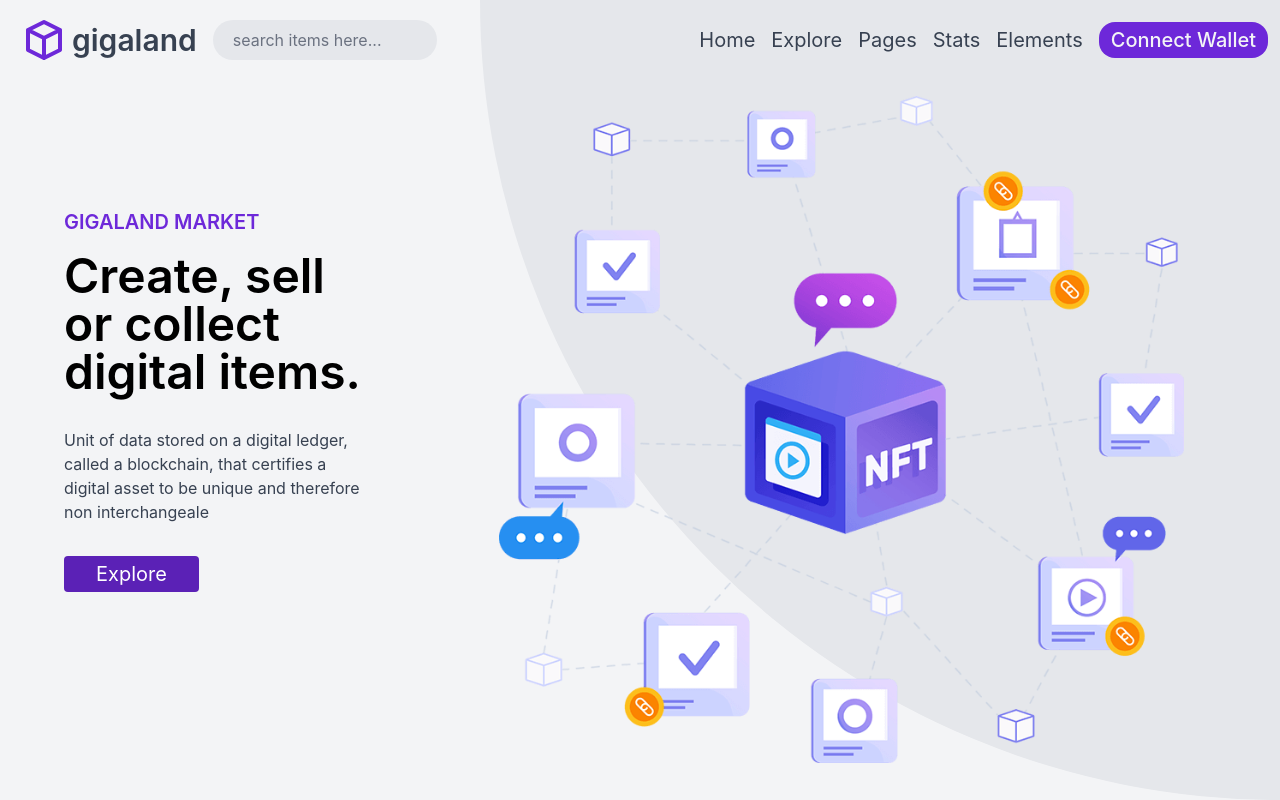
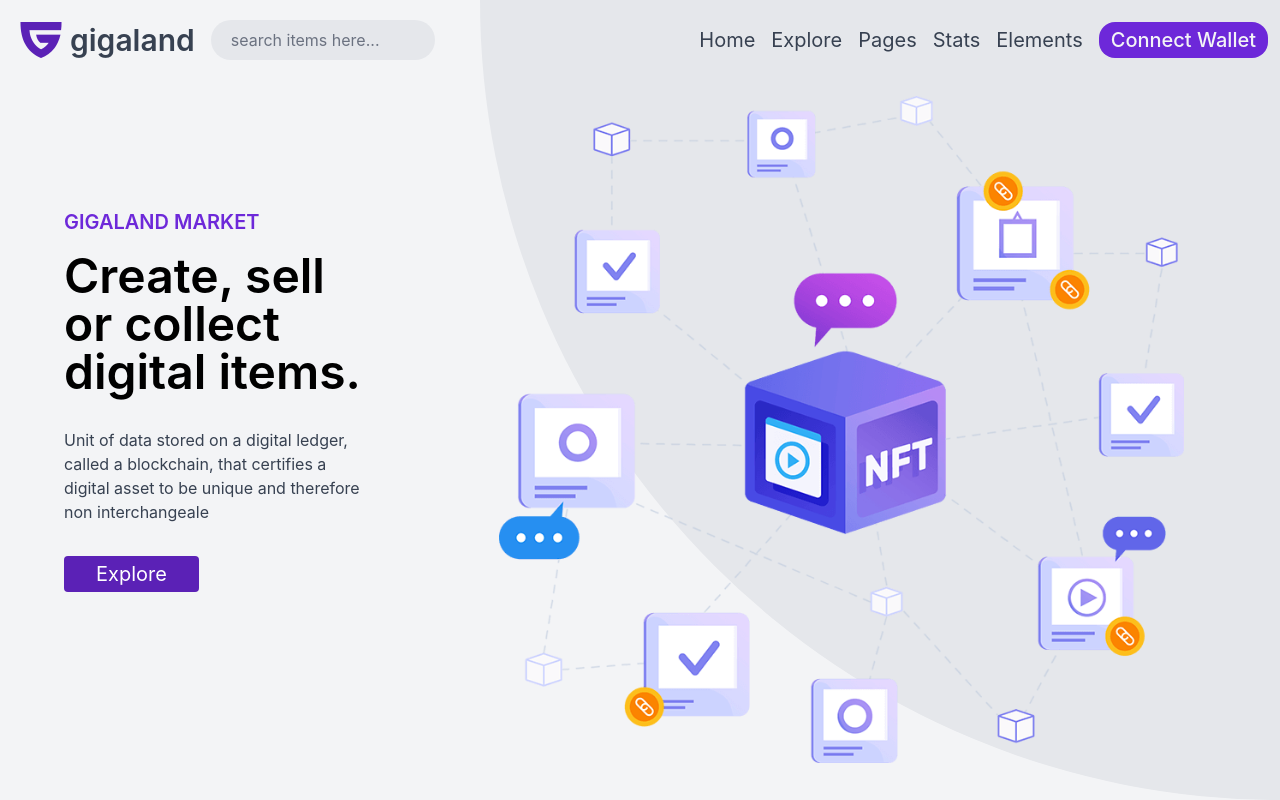
Before and after one commit to pioneiro/gigaland, a React (Create React App) app: page /#/ in a window 1280 px wide. Shown: the top 800 px of the page. Built offline with nearby package versions, Linux system fonts and the light colour scheme.

Commit message:
update site data

```diff
--- a/src/components/Footer.jsx
+++ b/src/components/Footer.jsx
@@ -1,7 +1,6 @@
 import React from "react";
 
-import { name } from "../../package.json";
-
+import siteData from "../utils/data/siteData.js";
 import getKey from "../utils/functions/getKey.js";
 
 const socialLinks = [
@@ -97,7 +96,10 @@
   },
 ];
 
-const Footer = () => (
+const Footer = () => {
+  const { name, logoURL, logoIconClass } = siteData;
+
+  return (
     <footer className="w-full pt-8">
       <div className="flex flex-wrap px-8 lg:px-16 py-4 pb-24 border-b-2 border-t-2 text-sm sm:text-base lg:text-lg">
         {footerOptions.map((footerDiv) => (
@@ -127,21 +129,18 @@
       </div>
       <div className="w-full px-8 lg:px-16 py-4 flex flex-col lg:flex-row justify-center lg:justify-between items-center">
         <div className="flex items-center space-x-2 order-3 lg:order-1 mt-4 lg:mt-0">
-        <svg
-          className="hidden lg:block h-10 w-10 text-purple-700"
-          xmlns="http://www.w3.org/2000/svg"
-          fill="none"
-          viewBox="0 0 24 24"
-          stroke="currentColor"
-        >
-          <path
-            strokeLinecap="round"
-            strokeLinejoin="round"
-            strokeWidth={2}
-            d="M20 7l-8-4-8 4m16 0l-8 4m8-4v10l-8 4m0-10L4 7m8 4v10M4 7v10l8 4"
+          {logoURL ? (
+            <img
+              className="hidden lg:block h-10 w-10 object-cover rounded-full"
+              src={logoURL}
+              alt=""
             />
-        </svg>
-        <span className="hidden lg:block text-3xl text-gray-700 font-medium">
+          ) : (
+            <span className="hidden lg:inline-block text-4xl text-purple-800">
+              <i className={logoIconClass}></i>
+            </span>
+          )}
+          <span className="hidden lg:block text-2xl text-gray-700 font-semibold lowercase">
             {name}
           </span>
           <span className="pl-4 text-gray-500 text-center">
@@ -162,5 +161,6 @@
       </div>
     </footer>
   );
+};
 
 export default Footer;
--- a/src/components/Landing.jsx
+++ b/src/components/Landing.jsx
@@ -3,10 +3,14 @@
 
 import NFT from "../assets/NFT.png";
 
+import siteData from "../utils/data/siteData.js";
+
 const radius = window.innerHeight;
 const diameter = radius * 2;
 
 const Landing = () => {
+  const { name } = siteData;
+
   return (
     <main className="h-screen w-full relative overflow-hidden">
       <img
@@ -20,7 +24,7 @@
       ></div>
       <div className="z-20 h-full w-full md:max-w-2xl lg:w-2/5 xl:w-1/3 2xl:w-3/5 flex flex-col px-16 py-32 justify-center items-start space-y-4">
         <h4 className="z-20 text-xl uppercase font-semibold text-purple-700">
-          Gigaland Market
+          {name} Market
         </h4>
         <h1 className="z-20 font-semibold text-5xl">
           Create, sell or collect digital items.
--- a/src/components/Navbar.jsx
+++ b/src/components/Navbar.jsx
@@ -1,8 +1,7 @@
 import React, { useContext, useEffect, useState } from "react";
 import { Link } from "react-router-dom";
 
-import { name } from "../../package.json";
-
+import siteData from "../utils/data/siteData.js";
 import { Web3Context } from "../utils/web3context.js";
 
 const scrollBreakpoint = 256;
@@ -16,6 +15,8 @@
 );
 
 const Navbar = ({ theme = "light", opaque }) => {
+  const { name, logoURL, logoIconClass } = siteData;
+
   const [navColor, setNavColor] = useState("");
   const [search, setSearch] = useState(false);
   const [menu, setMenu] = useState(false);
@@ -70,21 +71,18 @@
           className="h-20 w-full lg:w-auto flex justify-between items-center space-x-2"
         >
           <Link to="/" className="h-20 flex items-center p-2">
-            <svg
-              className="h-12 w-12 mr-1 text-purple-700 dark:text-gray-200"
-              xmlns="http://www.w3.org/2000/svg"
-              fill="none"
-              viewBox="0 0 24 24"
-              stroke="currentColor"
-            >
-              <path
-                strokeLinecap="round"
-                strokeLinejoin="round"
-                strokeWidth={2}
-                d="M20 7l-8-4-8 4m16 0l-8 4m8-4v10l-8 4m0-10L4 7m8 4v10M4 7v10l8 4"
+            {logoURL ? (
+              <img
+                className="h-12 w-12 mr-2 object-cover rounded-full"
+                src={logoURL}
+                alt=""
               />
-            </svg>
-            <span className="text-gray-700 dark:text-gray-200 text-3xl font-semibold">
+            ) : (
+              <span className="text-5xl mr-2 text-purple-800 dark:text-gray-200">
+                <i className={logoIconClass}></i>
+              </span>
+            )}
+            <span className="text-gray-700 dark:text-gray-200 text-3xl font-semibold lowercase">
               {name}
             </span>
           </Link>
--- /dev/null
+++ b/src/utils/data/siteData.js
@@ -0,0 +1,7 @@
+const siteData = {
+  name: "Gigaland",
+  logoURL: null,
+  logoIconClass: "fab fa-guilded",
+};
+
+export default siteData;
```
Lines whose indentation alone changed are shown as unchanged.
